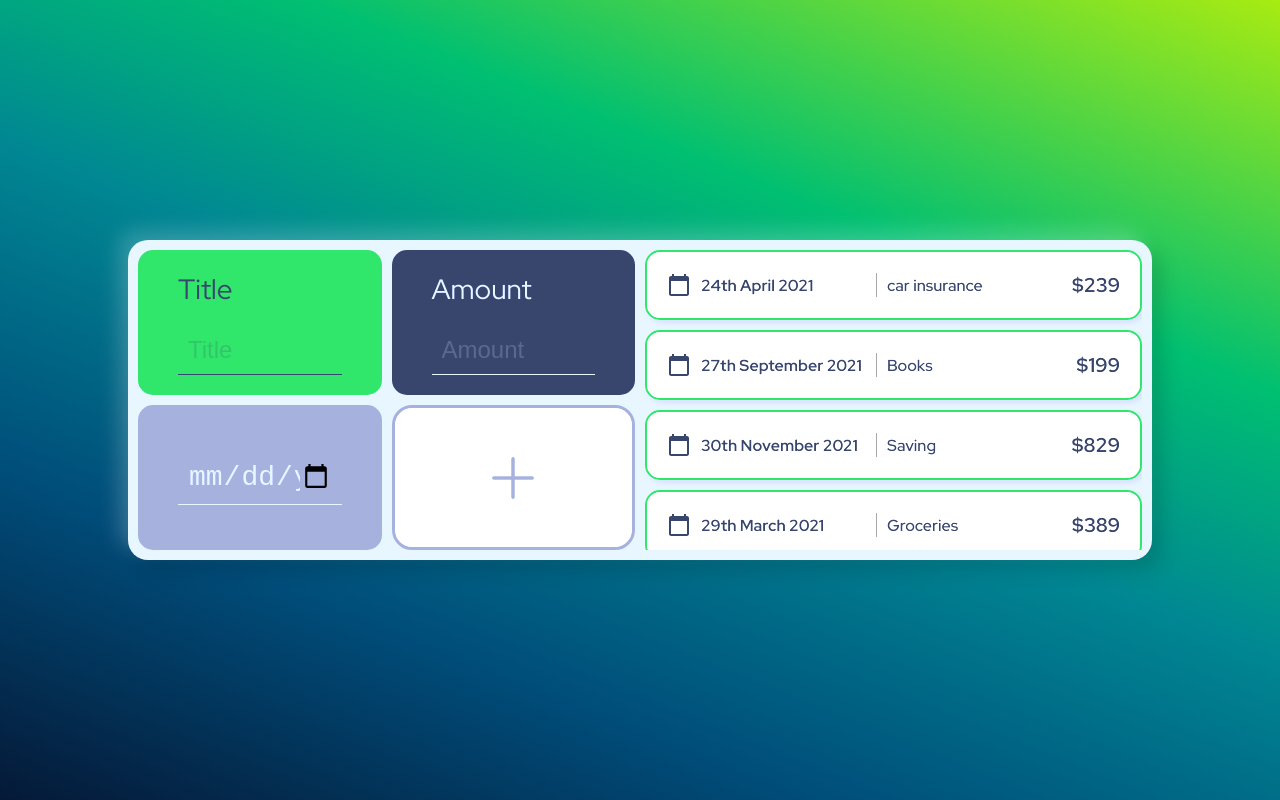
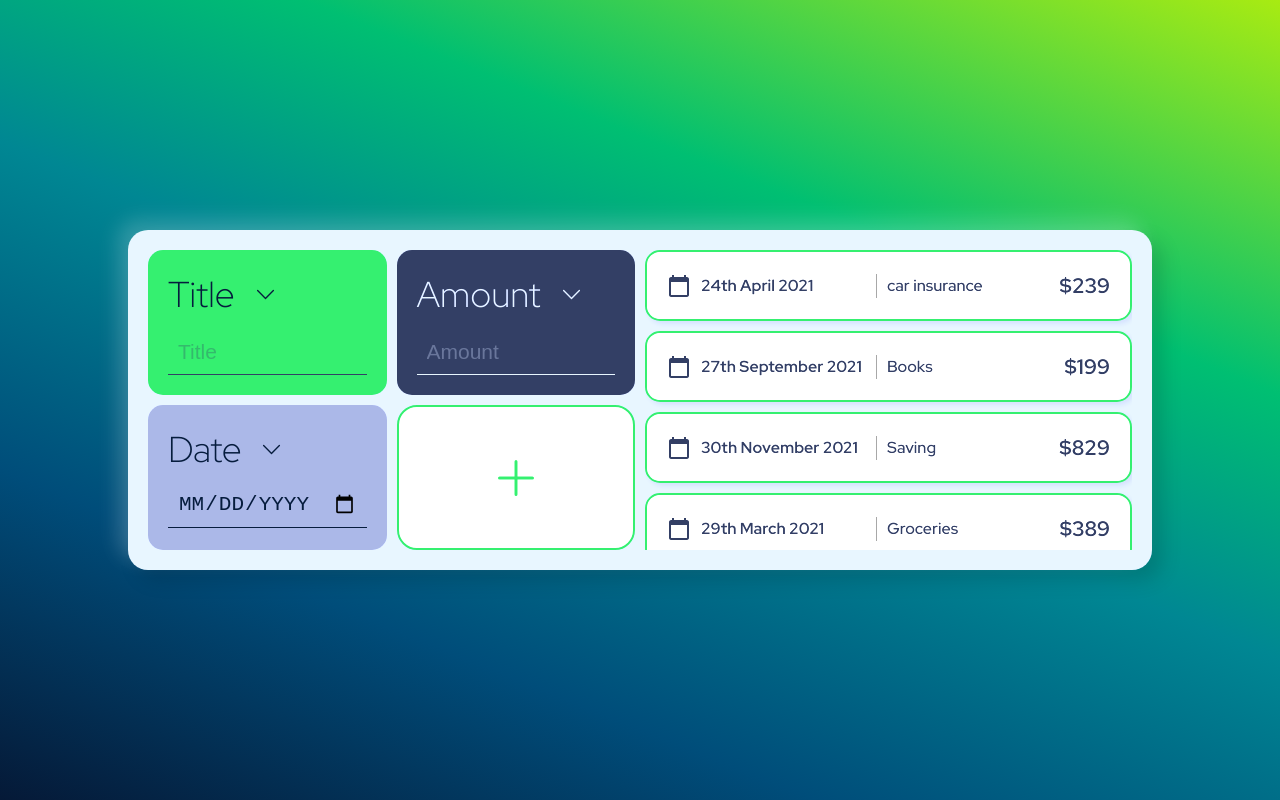
Before and after one commit to Mahyarnafisi/monthly-cost, a React (Create React App) app: page / in a window 1280 px wide. Built offline with nearby package versions, Linux system fonts and the light colour scheme.

Commit message:
new style in newexpenseform component

```diff
--- a/src/App.css
+++ b/src/App.css
@@ -4,7 +4,7 @@
   justify-content: flex-start;
   flex-direction: row;
   background-color: var(--color-text-white);
-  padding: 1rem;
+  padding: 2rem;
   width: 80vw;
   max-width: 130rem;
   min-width: 48rem;
--- a/src/components/newExpense/NewExpenseForm.js
+++ b/src/components/newExpense/NewExpenseForm.js
@@ -1,25 +1,33 @@
 import React from "react";
 import "../../style/newexpense/NewExpenseForm.css";
 import { BsPlusLg } from "react-icons/bs";
+import { BsChevronRight } from "react-icons/bs";
 
 function NewExpenseForm() {
   return (
     <form className="newexpenseform" method="POST">
       <div className="input--title hover-bright">
-        <label htmlFor="inputTitle">Title</label>
+        <label htmlFor="inputTitle">
+          Title <BsChevronRight className="label-icon" />
+        </label>
         <input type="text" name="inputTitle" required placeholder="Title" />
       </div>
 
       <div className="input--amount hover-bright">
-        <label htmlFor="inputAmount">Amount</label>
-        <input type="number" name="inputAmount" required placeholder="Amount" min={0.01} step={0.1} />
+        <label htmlFor="inputAmount">
+          Amount <BsChevronRight className="label-icon" />
+        </label>
+        <input type="number" name="inputAmount" required placeholder="Amount" />
       </div>
 
       <div className="input--date hover-bright">
+        <label htmlFor="inputDate">
+          Date <BsChevronRight className="label-icon" />
+        </label>
         <input type="date" name="inputDate" required min="2019-01-01" max="2020-01-01" />
       </div>
 
-      <button className="expenseform__submit hover-darker">
+      <button className="expenseform__submit hover-bright">
         <BsPlusLg />
       </button>
     </form>
--- a/src/index.css
+++ b/src/index.css
@@ -9,9 +9,9 @@
 :root {
   /* Color System sheets */
   --color-primary: #051937;
-  --color-primary-shade-1: #333f62;
-  --color-primary-shade-2: #97a2c9;
-  --color-secondary: #2cd261;
+  --color-primary-shade-1: #2e395c;
+  --color-primary-shade-2: #9ba7d3;
+  --color-secondary: #30da66;
   --color-secondary-shade-1: #a8eb12;
   --color-secondary-shade-2: #d3f589;
   --color-text-black: #333333;
@@ -27,9 +27,9 @@
   --fw-extrabold: 800;
   /* Font size sheets */
   --fs-s: 1.6rem;
-  --fs-m: 2rem;
-  --fs-l: 2.8rem;
-  --fs-xl: 3.8rem;
+  --fs-m: 2.1rem;
+  --fs-l: 3.6rem;
+  --fs-xl: 4.8rem;
   /* margins sheets */
   --mb-s: 1rem;
   --mb-m: 2rem;
@@ -44,6 +44,7 @@ html {
   font-size: 62.5%;
   font-family: "Red Hat Display", sans-serif;
   background-image: linear-gradient(22deg, #051937 0%, #004d7a 25%, #008793 50%, #00bf72 70%, #a8eb12 100%);
+  user-select: none;
 }
 
 body {
@@ -54,8 +55,8 @@ body {
   height: 100vh;
   overflow: hidden;
 }
-::-webkit- .hover-bright:hover {
-  filter: brightness(110%);
+.hover-bright:hover {
+  filter: contrast(110%);
 }
 
 .hover-darker:hover {
--- a/src/style/newexpense/NewExpenseForm.css
+++ b/src/style/newexpense/NewExpenseForm.css
@@ -10,12 +10,23 @@
   transition: all 0.2s ease-in-out;
 }
 
+.newexpenseform label {
+  display: flex;
+  align-items: center;
+  justify-content: flex-start;
+  gap: 2rem;
+}
+.label-icon {
+  font-size: var(--fs-m);
+  transform: rotate(90deg);
+}
 /* ---------------------------------- */
 .input--title {
-  color: var(--color-primary-shade-1);
+  color: var(--color-primary);
   font-size: var(--fs-l);
+  font-weight: var(--fw-light);
   flex: 1;
-  padding: 2rem 4rem;
+  padding: 2rem;
   background-color: var(--color-secondary);
   display: flex;
   align-items: flex-start;
@@ -30,21 +41,24 @@
   border: none;
   background-color: var(--color-secondary);
   border-bottom: 1px solid;
-  font-size: 2.4rem;
+  font-size: var(--fs-m);
+  font-weight: var(--fw-light);
   color: var(--color-primary-shade-1);
   outline: none;
 }
 
 .input--title input::placeholder {
   color: var(--color-primary-shade-1);
-  opacity: 20%;
+  opacity: 30%;
+  font-weight: var(--fw-light);
 }
 /* ------------------------------- */
 .input--amount {
   color: var(--color-text-white);
   font-size: var(--fs-l);
+  font-weight: var(--fw-light);
   flex: 1;
-  padding: 2rem 4rem;
+  padding: 2rem;
   background-color: var(--color-primary-shade-1);
   display: flex;
   align-items: flex-start;
@@ -60,25 +74,28 @@
   border: none;
   background-color: var(--color-primary-shade-1);
   border-bottom: 1px solid;
-  font-size: 2.4rem;
+  font-size: var(--fs-m);
+  font-weight: var(--fw-light);
   color: var(--color-text-white);
   outline: none;
 }
 
 .input--amount input::placeholder {
   color: var(--color-text-white);
-  opacity: 20%;
+  opacity: 30%;
+  font-weight: var(--fw-light);
 }
 /* ---------------------------------- */
 .input--date {
-  color: var(--color-text-white);
+  color: var(--color-primary);
   font-size: var(--fs-l);
+  font-weight: var(--fw-light);
   flex: 1;
-  padding: 2rem 4rem;
+  padding: 2rem;
   background-color: var(--color-primary-shade-2);
-  display: flex;
   align-items: flex-start;
-  justify-content: center;
+  justify-content: space-between;
+  flex-flow: wrap column;
   flex-flow: wrap column;
   border-radius: 1.5rem;
   transition: inherit;
@@ -89,10 +106,12 @@
   padding: 1rem;
   border: none;
   background-color: var(--color-primary-shade-2);
+  color: var(--color-primary);
   border-bottom: 1px solid;
-  font-size: var(--fs-l);
-  color: var(--color-text-white);
+  font-size: var(--fs-m);
+  font-weight: var(--fw-light);
   outline: none;
+  text-transform: uppercase;
 }
 
 .expenseform__submit {
@@ -103,9 +122,9 @@
   border: none;
   outline: none;
   justify-content: center;
-  font-size: 5.6rem;
+  font-size: 4.8rem;
   cursor: pointer;
-  border: 3px solid var(--color-primary-shade-2);
-  color: var(--color-primary-shade-2);
+  border: 2px solid var(--color-secondary);
+  color: var(--color-secondary);
   transition: inherit;
 }
```
Also changed, not shown: src/assets/2501275.png (added).
